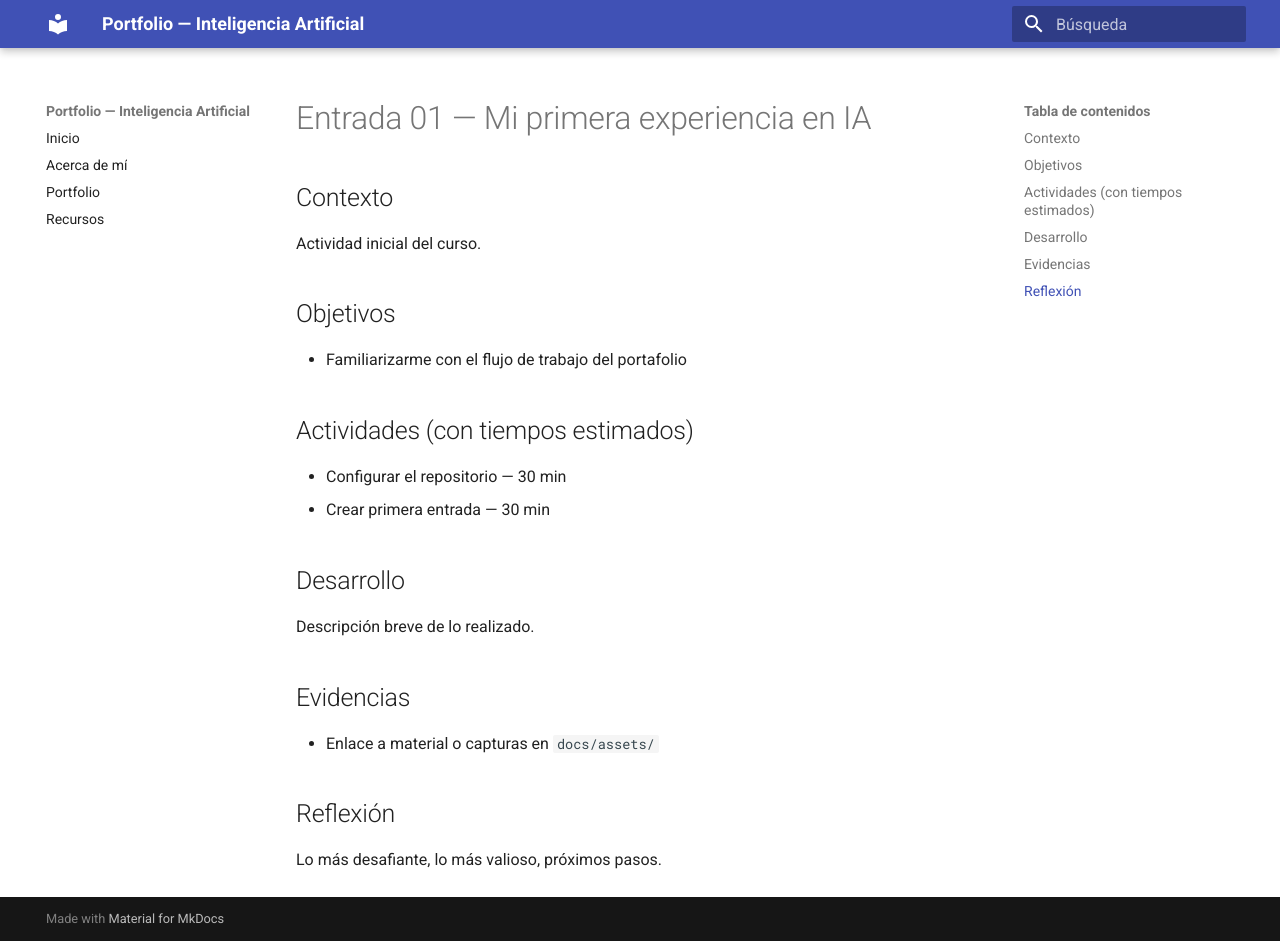
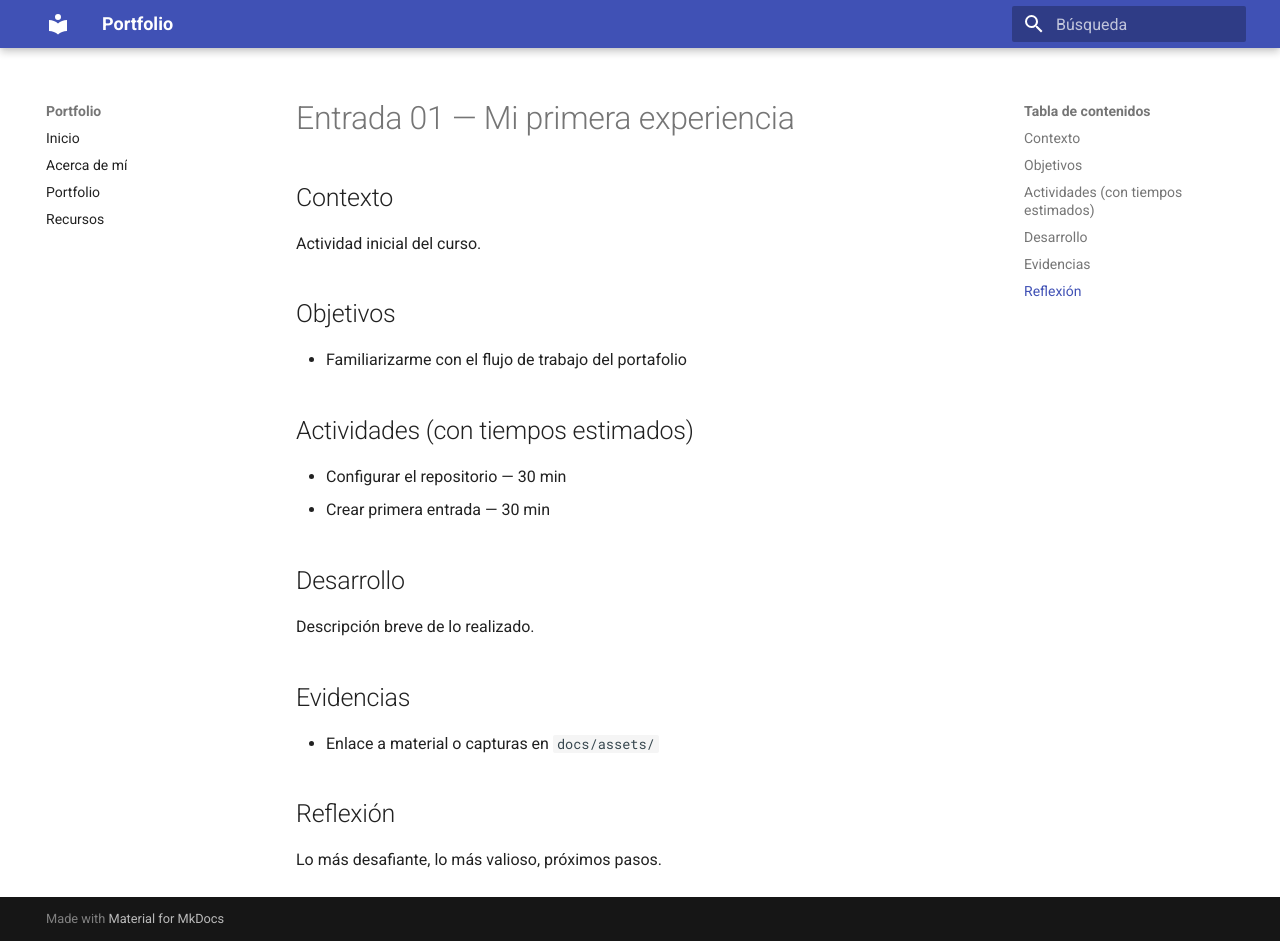
Before and after one commit to ucudal/ia-portfolio-template, an MkDocs documentation site: the page built from docs/portfolio/01-primera-entrada.md, in a window 1280 px wide and 941 px high. Built offline with MkDocs 1.6.1 and Material for MkDocs 9.7.7, drawn with Linux system fonts in a browser that asks for light colours.

Commit message:
Make it generic for different courses

```diff
--- a/README.md
+++ b/README.md
@@ -1,4 +1,4 @@
-# Portfolio — Inteligencia Artificial — Template para GitHub Classroom
+# Portfolio Template
 
 Este repositorio es un **template** para documentar el **portafolio** del curso usando **MkDocs + Material** con despliegue automático a GitHub Pages.
 
--- a/docs/portfolio/01-primera-entrada.md
+++ b/docs/portfolio/01-primera-entrada.md
@@ -1,9 +1,9 @@
 ---
-title: "Entrada 01 — Mi primera experiencia en IA"
+title: "Entrada 01 — Mi primera experiencia"
 date: 2025-01-01
 ---
 
-# Entrada 01 — Mi primera experiencia en IA
+# Entrada 01 — Mi primera experiencia
 
 ## Contexto
 Actividad inicial del curso.
--- a/mkdocs.yml
+++ b/mkdocs.yml
@@ -1,4 +1,4 @@
-site_name: "Portfolio — Inteligencia Artificial"
+site_name: "Portfolio"
 theme:
   name: material
   language: es
```
Also changed, not shown: docs/index.md (+1 -1 lines).
